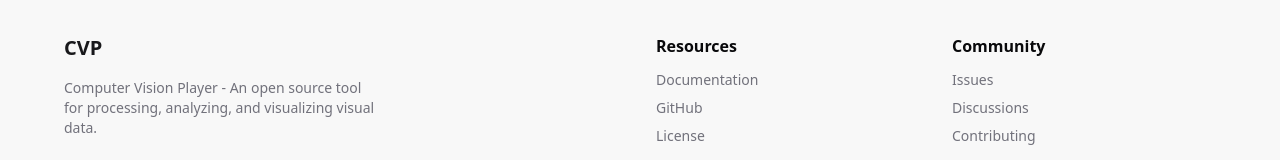
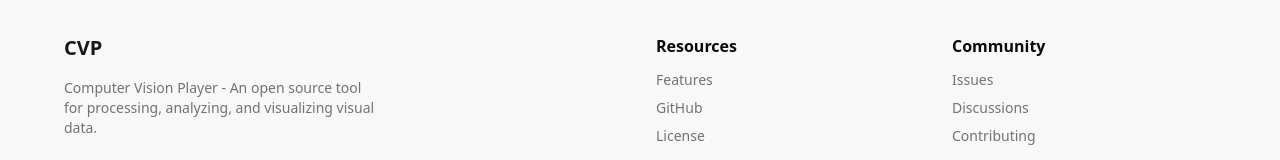
Before and after one commit to cvprun/www.cvp.run, a Next.js app: page / in a window 1280 px wide. Shown: the part 2278-2438 px from the top of the page. Built offline with nearby package versions, Linux system fonts and the light colour scheme.

Commit message:
change footer link: docs -> features

```diff
--- a/components/footer.tsx
+++ b/components/footer.tsx
@@ -24,10 +24,10 @@ export function Footer() {
             <ul className="space-y-2 text-sm">
               <li>
                 <Link
-                  href="/docs"
+                  href="/features"
                   className="text-muted-foreground hover:text-foreground transition-colors"
                 >
-                  Documentation
+                  Features
                 </Link>
               </li>
               <li>
```
